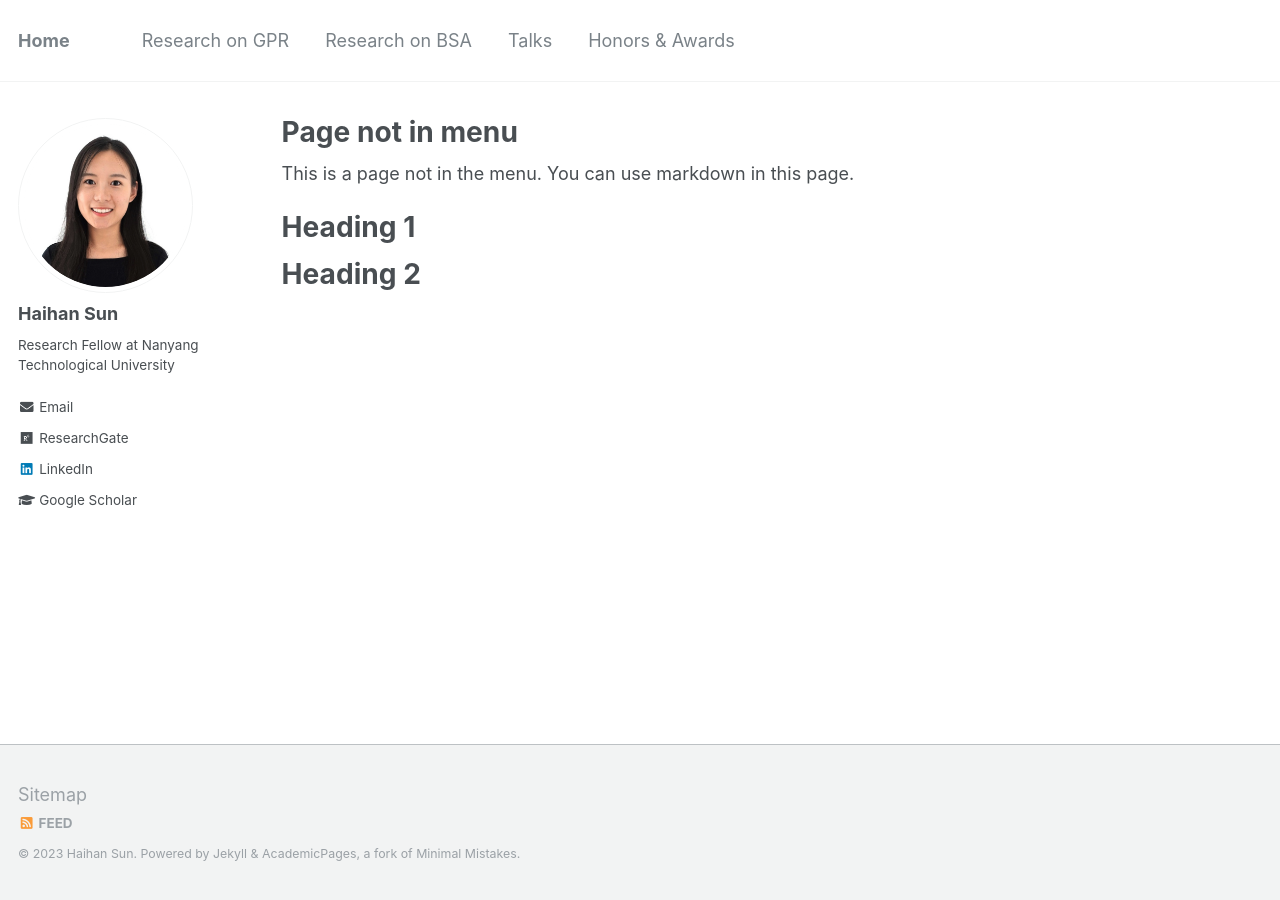
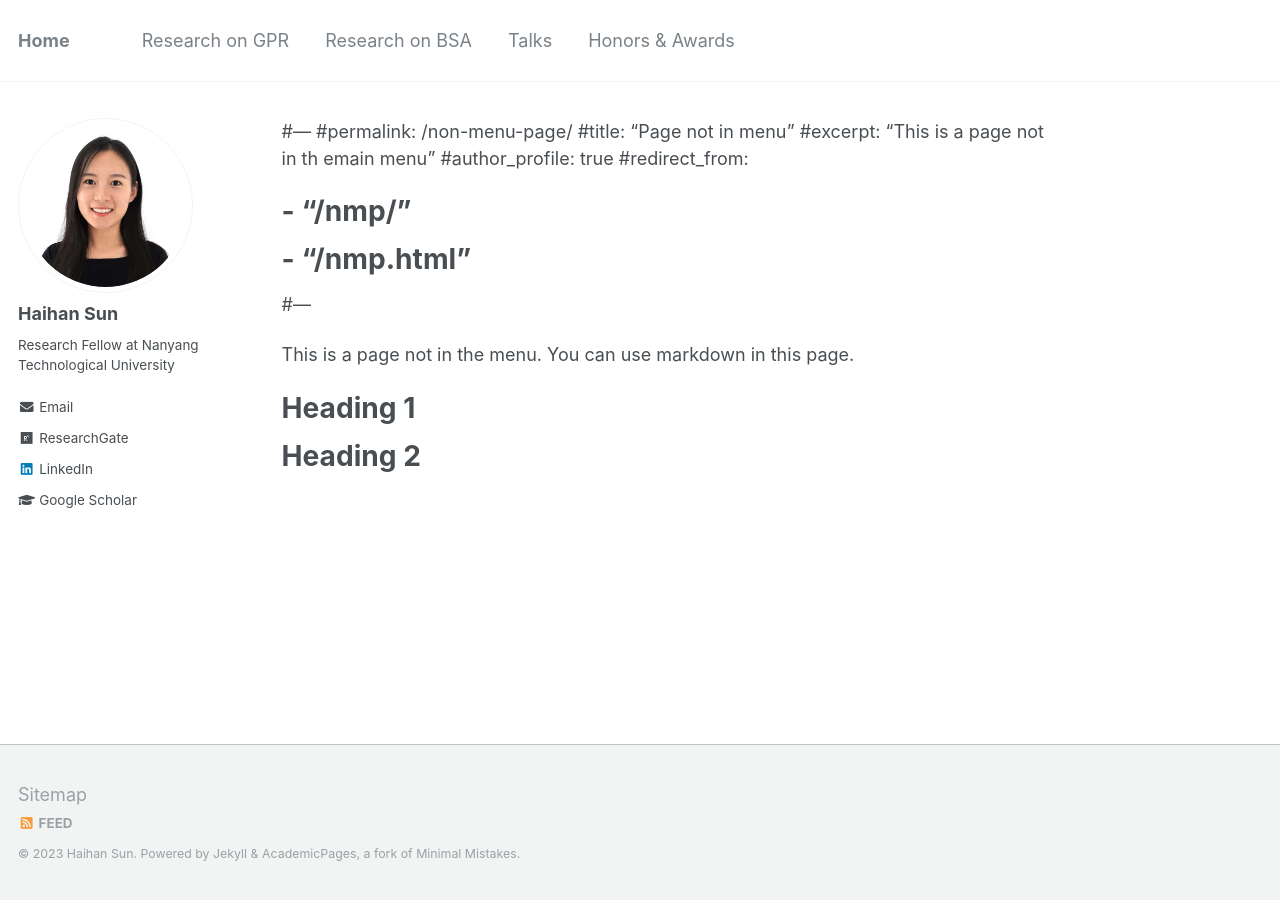
Before and after one commit to Haihan-Sun/Haihan-Sun.github.io, a Jekyll site: the page built from _pages/non-menu-page.md, in a window 1280 px wide. Built offline with Jekyll 4.4.1, drawn with Linux system fonts in a browser that asks for light colours; our own code applies the rules of GitHub Pages for plain Markdown files.

Commit message:
Update non-menu-page.md

```diff
--- a/_pages/non-menu-page.md
+++ b/_pages/non-menu-page.md
@@ -1,12 +1,12 @@
----
-permalink: /non-menu-page/
-title: "Page not in menu"
-excerpt: "This is a page not in th emain menu"
-author_profile: true
-redirect_from:
-  - "/nmp/"
-  - "/nmp.html"
----
+#---
+#permalink: /non-menu-page/
+#title: "Page not in menu"
+#excerpt: "This is a page not in th emain menu"
+#author_profile: true
+#redirect_from:
+#  - "/nmp/"
+#  - "/nmp.html"
+#---
 
 This is a page not in the menu. You can use markdown in this page.
 
```
